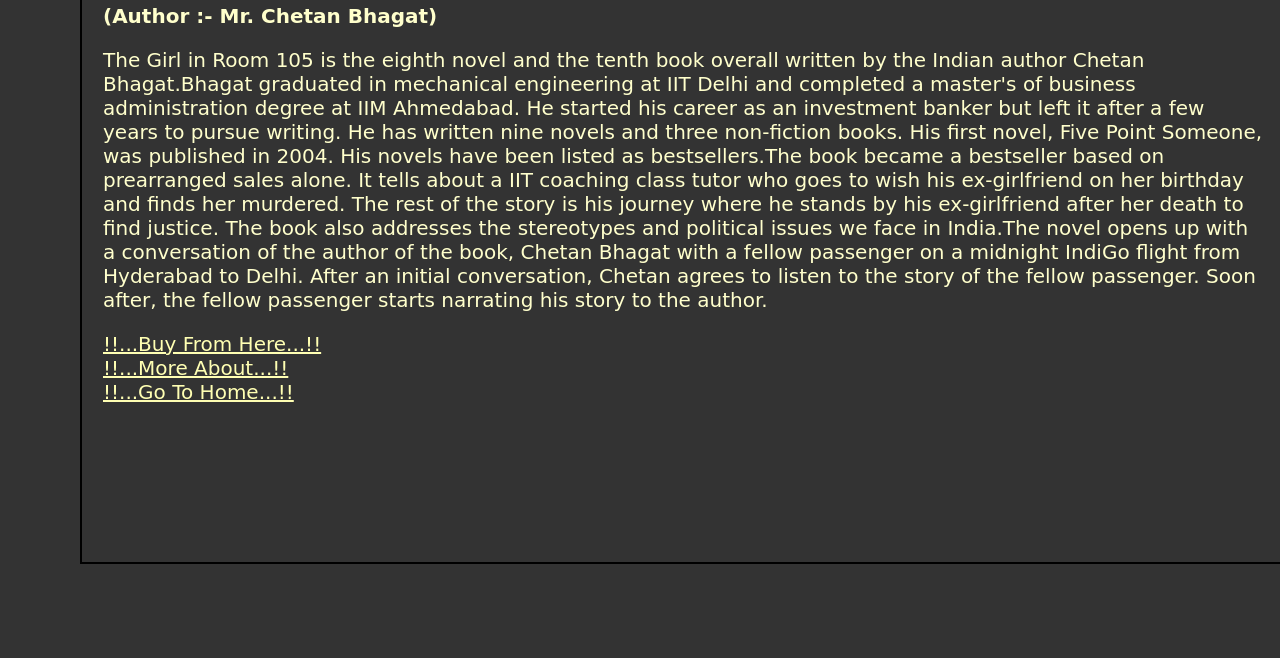
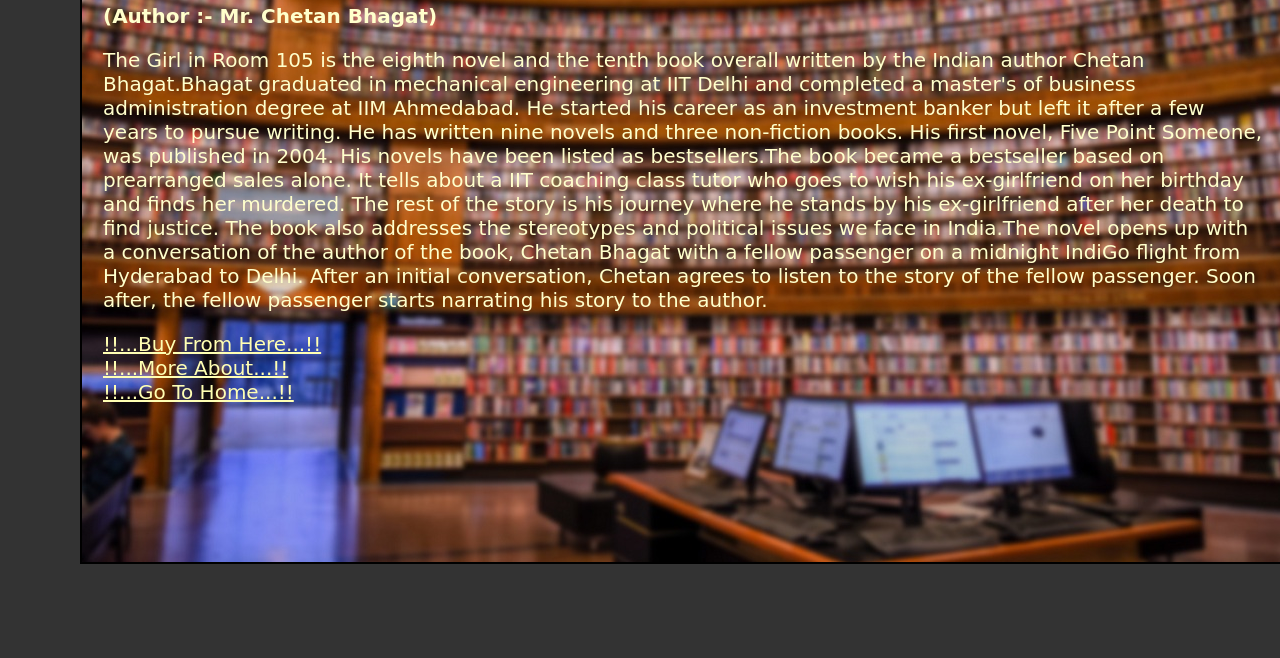
Before and after one commit to mralok-369/Books-Library, a plain HTML site: page book2.html in a window 1280 px wide. Shown: the part 142-800 px from the top of the page. Drawn offline with Linux system fonts and the light colour scheme.

Commit message:
Update book2.html

```diff
--- a/book2.html
+++ b/book2.html
@@ -9,7 +9,7 @@
 			font-family:cursive;
 		}
 		#book1{
-			background-image:url(image/lib2.jpg);
+			background-image:url(lib2.jpg);
 			width:1200px;
 			height:650px;
 			border:2px solid black;
```
